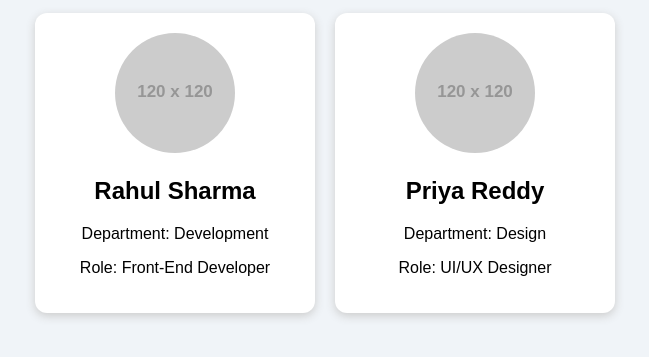
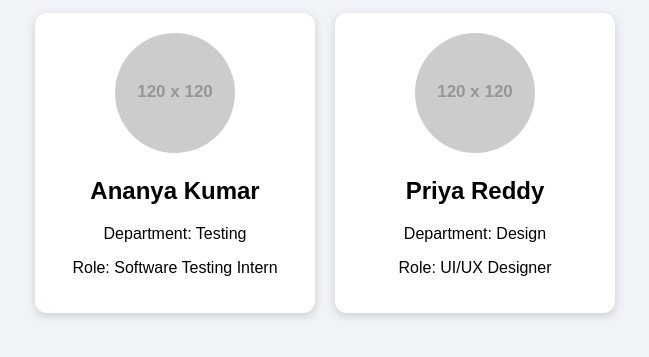
Before and after one commit to Nithya1907/TeamIntroPage, a plain HTML site: page index.html in a window 1280 px wide. Shown: the part 131-488 px from the top of the page, without its empty margins (315-964 px from the left). Drawn offline with Linux system fonts and the light colour scheme; placeholder pictures from the web are drawn by us.

Commit message:
Add new intern to team page

```diff
--- a/index.html
+++ b/index.html
@@ -50,13 +50,12 @@
     <div class="team">
 
         <div class="member">
-            <img src="https://placehold.co/120x120?text=Member+1"
-                 alt="Team member 1">
-            <h2>Rahul Sharma</h2>
-            <p>Department: Development</p>
-            <p>Role: Front-End Developer</p>
-        </div>
-
+    <img src="https://placehold.co/120x120?text=Intern"
+         alt="New intern">
+    <h2>Ananya Kumar</h2>
+    <p>Department: Testing</p>
+    <p>Role: Software Testing Intern</p>
+</div>
         <div class="member">
             <img src="https://placehold.co/120x120?text=Member+2"
                  alt="Team member 2">
```
